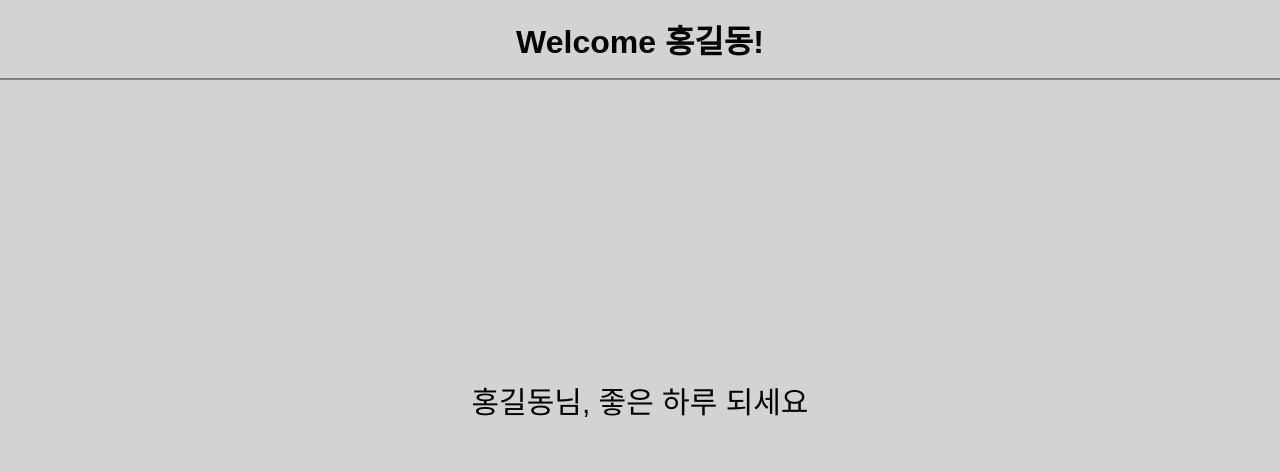
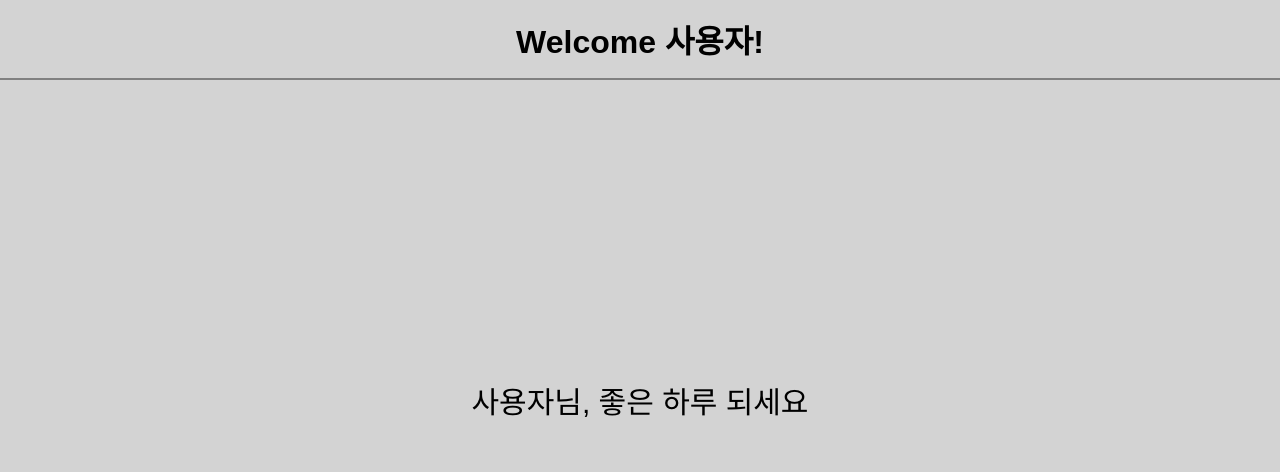
Before and after one commit to rebi13/react-study, a React (Create React App) app: page /useContext in a window 1280 px wide. Shown: the top 472 px of the page. Built offline with nearby package versions, Linux system fonts and the light colour scheme.

Commit message:
useContext

```diff
--- a/src/useContext/components/Content.tsx
+++ b/src/useContext/components/Content.tsx
@@ -1,6 +1,10 @@
-import { stateProps } from "../context/ThemeContext";
+import { useContext } from "react";
+import { ThemeContext } from "../context/ThemeContext";
+import { UserContext } from "../context/UserContext";
 
-const Content: React.FC<stateProps> = ({ isDark }) => {
+const Content = () => {
+  const { isDark } = useContext(ThemeContext);
+  const user = useContext(UserContext);
   return (
     <div
       className="content"
@@ -9,7 +13,7 @@ const Content: React.FC<stateProps> = ({ isDark }) => {
         color: isDark ? "white" : "black",
       }}
     >
-      <p>홍길동님, 좋은 하루 되세요</p>
+      <p>{user}님, 좋은 하루 되세요</p>
     </div>
   );
 };
--- a/src/useContext/components/Footer.tsx
+++ b/src/useContext/components/Footer.tsx
@@ -1,6 +1,8 @@
-import { stateProps } from "../context/ThemeContext";
+import { useContext } from "react";
+import { ThemeContext } from "../context/ThemeContext";
 
-const Footer: React.FC<stateProps> = ({ isDark, setIsDark }) => {
+const Footer = () => {
+  const { isDark, setIsDark } = useContext(ThemeContext);
   const toggleTheme = () => {
     setIsDark && setIsDark(!isDark);
   };
--- a/src/useContext/components/Header.tsx
+++ b/src/useContext/components/Header.tsx
@@ -1,6 +1,11 @@
-import { stateProps } from "../context/ThemeContext";
+import { useContext } from "react";
+import { ThemeContext } from "../context/ThemeContext";
+import { UserContext } from "../context/UserContext";
 
-const Header: React.FC<stateProps> = ({ isDark }) => {
+const Header = () => {
+  const { isDark } = useContext(ThemeContext);
+  const user = useContext(UserContext);
+
   return (
     <header
       className="header"
@@ -9,7 +14,7 @@ const Header: React.FC<stateProps> = ({ isDark }) => {
         color: isDark ? "white" : "black",
       }}
     >
-      <h1>Welcome 홍길동!</h1>
+      <h1>Welcome {user}!</h1>
     </header>
   );
 };
--- a/src/useContext/components/Page.tsx
+++ b/src/useContext/components/Page.tsx
@@ -1,14 +1,17 @@
-import { stateProps } from "../context/ThemeContext";
+import { useContext } from "react";
+import { ThemeContext } from "../context/ThemeContext";
 import Content from "./Content";
 import Footer from "./Footer";
 import Header from "./Header";
 
-const Page = ({ isDark, setIsDark }: stateProps) => {
+const Page = () => {
+  const data = useContext(ThemeContext);
+  console.log("data : ", data);
   return (
     <div className="page">
-      <Header isDark={isDark} />
-      <Content isDark={isDark} />
-      <Footer isDark={isDark} setIsDark={setIsDark} />
+      <Header />
+      <Content />
+      <Footer />
     </div>
   );
 };
--- a/src/useContext/context/ThemeContext.tsx
+++ b/src/useContext/context/ThemeContext.tsx
@@ -1,10 +1,10 @@
 import { Dispatch, SetStateAction, createContext } from "react";
 
-export interface stateProps {
+export interface ThemeContextProps {
   isDark: boolean;
   setIsDark?: Dispatch<SetStateAction<boolean>>;
 }
 
-export const ThemeContext = createContext<stateProps>({
+export const ThemeContext = createContext<ThemeContextProps>({
   isDark: false,
 });
--- /dev/null
+++ b/src/useContext/context/UserContext.tsx
@@ -0,0 +1,3 @@
+import { createContext } from "react";
+
+export const UserContext = createContext<string>("홍길동");
--- a/src/useContext/index.tsx
+++ b/src/useContext/index.tsx
@@ -1,13 +1,20 @@
 import { useState } from "react";
 import "./useContext.css";
 import Page from "./components/Page";
-// import { stateProps } from "./context/ThemeContext";
+import { ThemeContext } from "./context/ThemeContext";
+import { UserContext } from "./context/UserContext";
 
 const UseContext = () => {
   // 페이지가 다크모드인지 아닌지를 상태로 관리
   const [isDark, setIsDark] = useState<boolean>(false);
 
-  return <Page isDark={isDark} setIsDark={setIsDark} />;
+  return (
+    <UserContext.Provider value={"사용자"}>
+      <ThemeContext.Provider value={{ isDark, setIsDark }}>
+        <Page />
+      </ThemeContext.Provider>
+    </UserContext.Provider>
+  );
 };
 
 export default UseContext;
```
